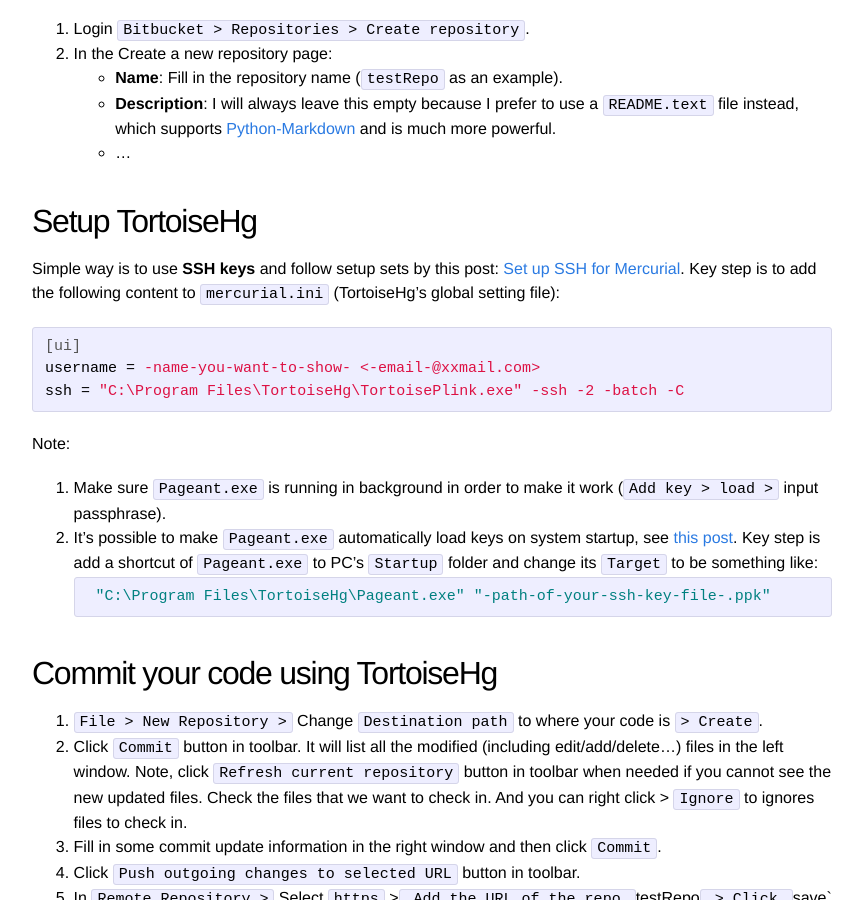
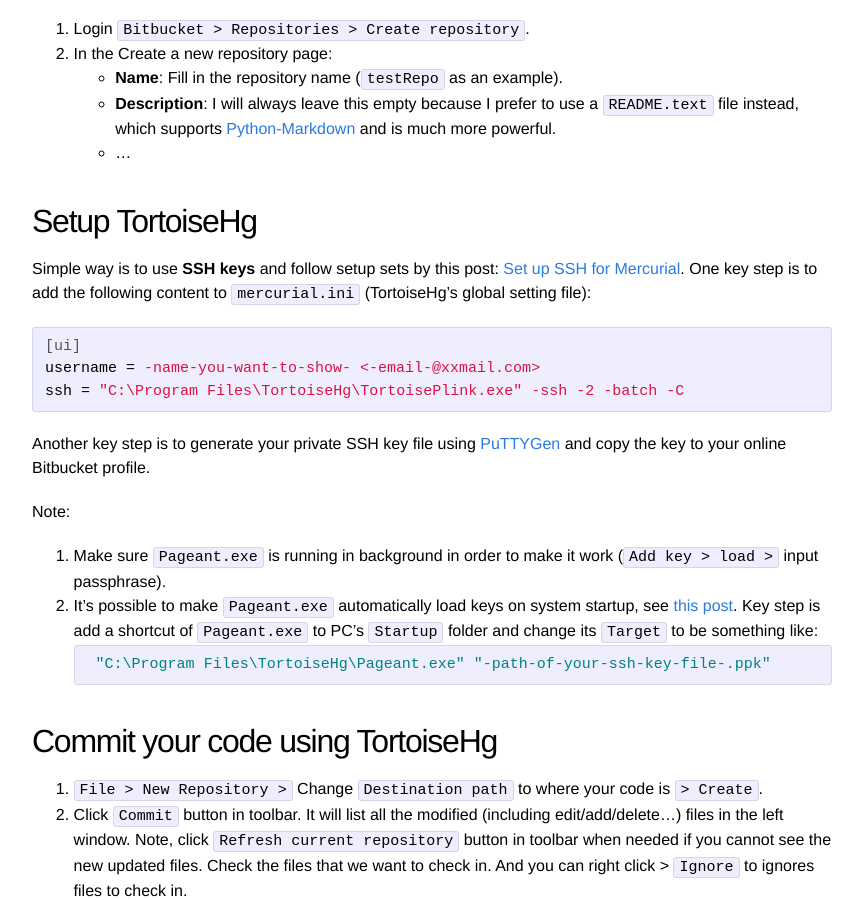
Before and after one commit to blog-ythu/blog-ythu.github.io, a Jekyll site: the page built from _posts/2013-01-22-host-code-via-Bitbucket.md, in a window 1280 px wide and 900 px high, scrolled down 747 px. Shown: the whole window, without its empty margins (208-1071 px from the left). Built offline with Jekyll 4.4.1, drawn with Linux system fonts in a browser that asks for light colours; nearby versions of some CDN libraries; Markdown is read by kramdown in place of the engine named in the settings; formulas are drawn with MathJax 3; comment, search, counter and statistics services are not loaded.

Commit message:
fix links

````diff
--- a/_posts/2013-01-22-host-code-via-Bitbucket.md
+++ b/_posts/2013-01-22-host-code-via-Bitbucket.md
@@ -20,13 +20,15 @@ Similar to [GitHub](https://github.com/), [Bitbucket](https://bitbucket.org/) ma
    - ...
 
 ## Setup TortoiseHg
-Simple way is to use **SSH keys** and follow setup sets by this post: [Set up SSH for Mercurial](https://confluence.atlassian.com/display/BITBUCKET/Set+up+SSH+for+Mercurial). Key step is to add the following content to `mercurial.ini` (TortoiseHg’s global setting file):
+Simple way is to use **SSH keys** and follow setup sets by this post: [Set up SSH for Mercurial](https://codebeamer.com/cb/wiki/32044#section-Windows). One key step is to add the following content to `mercurial.ini` (TortoiseHg’s global setting file):
 
 ```ini
 [ui]
 username = -name-you-want-to-show- <-email-@xxmail.com>
 ssh = "C:\Program Files\TortoiseHg\TortoisePlink.exe" -ssh -2 -batch -C
 ```
+
+Another key step is to generate your private SSH key file using [PuTTYGen](https://www.chiark.greenend.org.uk/~sgtatham/putty/latest.html) and copy the key to your online Bitbucket profile.
 
 Note:
 
````
